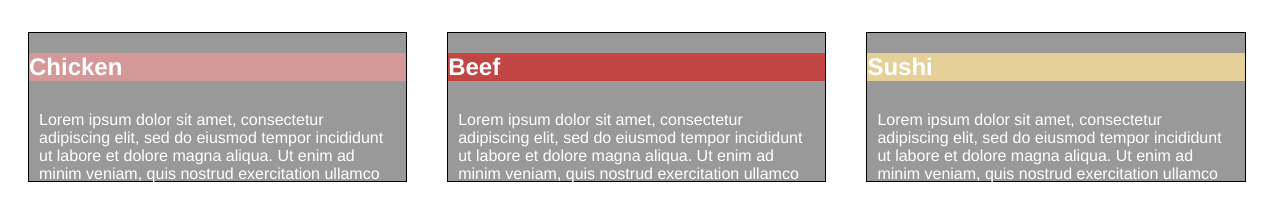
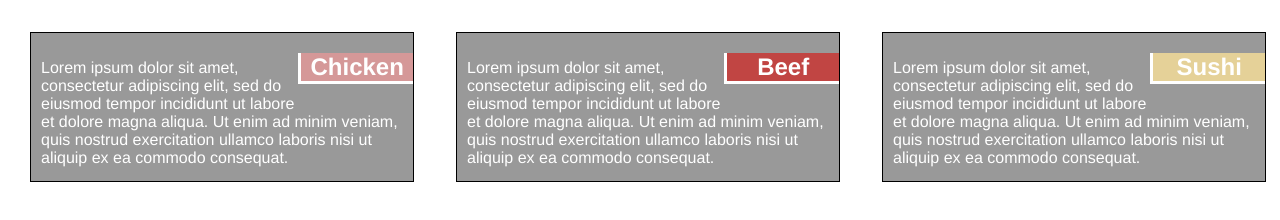
Before and after one commit to 8ns/mod2-codingAssignment, a plain HTML site: page index.html in a window 1280 px wide. Shown: the part 86-306 px from the top of the page. Drawn offline with Linux system fonts and the light colour scheme.

Commit message:
Update style.css

```diff
--- a/css/style.css
+++ b/css/style.css
@@ -23,6 +23,13 @@ h1 {
   background-color: #999999;
 }
 
+.heading {
+  width: 30%;
+  float: right;
+  border-style: none none solid solid;
+  text-align: center;
+}
+
 p {
   padding: 10px;
 }
@@ -40,6 +47,12 @@ p {
 }
 
 @media (min-width: 992px) {
+  .container {
+    width: 100%;
+    position: absolute;
+    display: flex;
+    justify-content: space-evenly;
+  }
   .col-lg-1, .col-lg-2, .col-lg-3, .col-lg-4, .col-lg-5, .col-lg-6, .col-lg-7, .col-lg-8, .col-lg-9, .col-lg-10, .col-lg-11, .col-lg-12 {
     float: left;
     border: 1px solid black;
```
